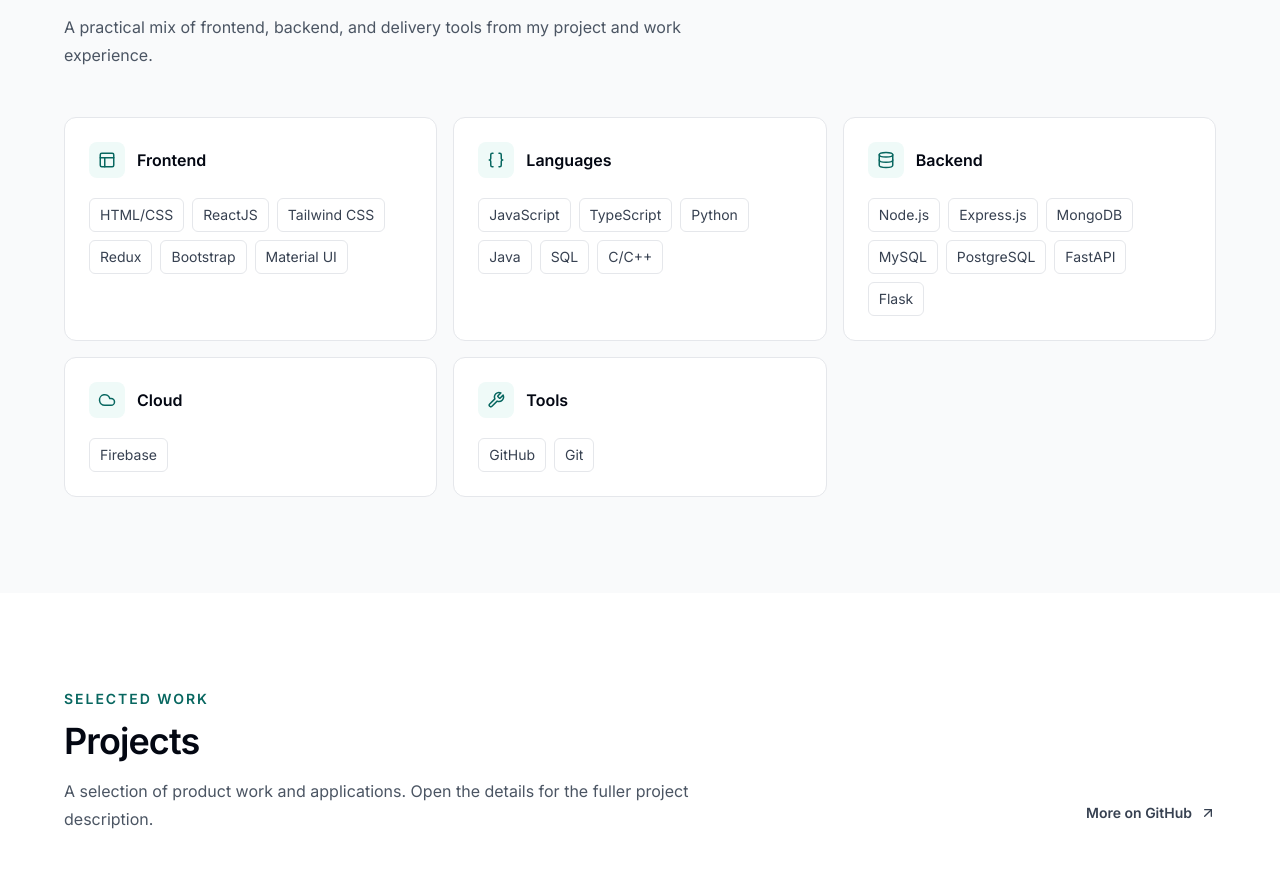
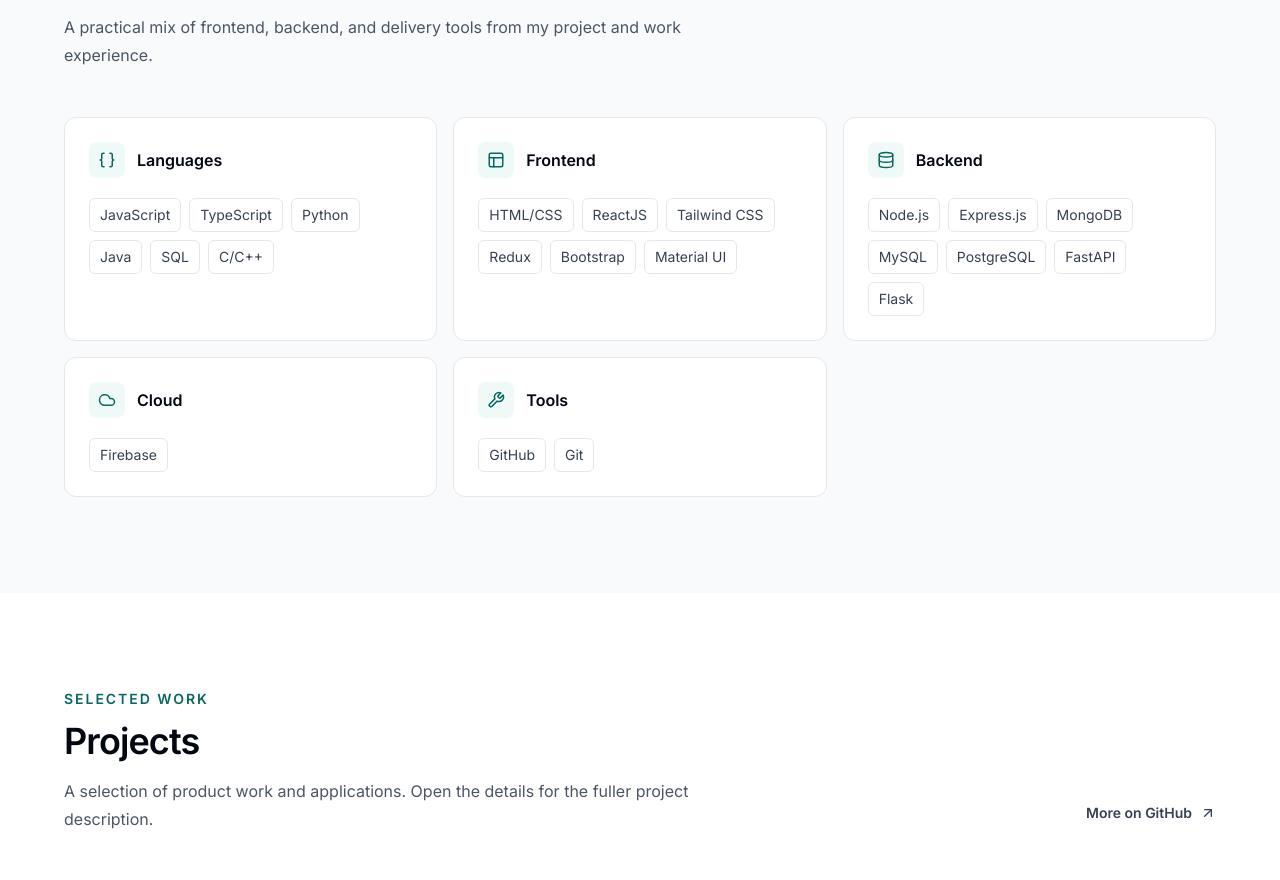
Before and after one commit to neeraj-bn/portfolio, a React (Vite) app: page / in a window 1280 px wide. Shown: the part 3849-4729 px from the top of the page. Built offline with nearby package versions, Linux system fonts and the light colour scheme; grey boxes are pictures that could not be loaded.

Commit message:
fix: restore frontend skills in skillsData for completeness

```diff
--- a/src/data.ts
+++ b/src/data.ts
@@ -133,18 +133,18 @@ export const projectsData: Project[] = [
 ];
 
 export const skillsData: Skill[] = [
+    { id: 2, name: "JavaScript", icon: "", category: "Languages" },
+    { id: 22, name: "TypeScript", icon: "", category: "Languages" },
+    { id: 3, name: "Python", icon: "", category: "Languages" },
+    { id: 4, name: "Java", icon: "", category: "Languages" },
+    { id: 5, name: "SQL", icon: "", category: "Languages" },
+    { id: 1, name: "C/C++", icon: "", category: "Languages" },
     { id: 6, name: "HTML/CSS", icon: "", category: "Frontend" },
     { id: 7, name: "ReactJS", icon: "", category: "Frontend" },
     { id: 11, name: "Tailwind CSS", icon: "", category: "Frontend" },
     { id: 8, name: "Redux", icon: "", category: "Frontend" },
     { id: 12, name: "Bootstrap", icon: "", category: "Frontend" },
     { id: 13, name: "Material UI", icon: "", category: "Frontend" },
-    { id: 2, name: "JavaScript", icon: "", category: "Languages" },
-    { id: 22, name: "TypeScript", icon: "", category: "Languages" },
-    { id: 3, name: "Python", icon: "", category: "Languages" },
-    { id: 4, name: "Java", icon: "", category: "Languages" },
-    { id: 5, name: "SQL", icon: "", category: "Languages" },
-    { id: 1, name: "C/C++", icon: "", category: "Languages" },
     { id: 9, name: "Node.js", icon: "", category: "Backend" },
     { id: 10, name: "Express.js", icon: "", category: "Backend" },
     { id: 14, name: "MongoDB", icon: "", category: "Backend" },
```
